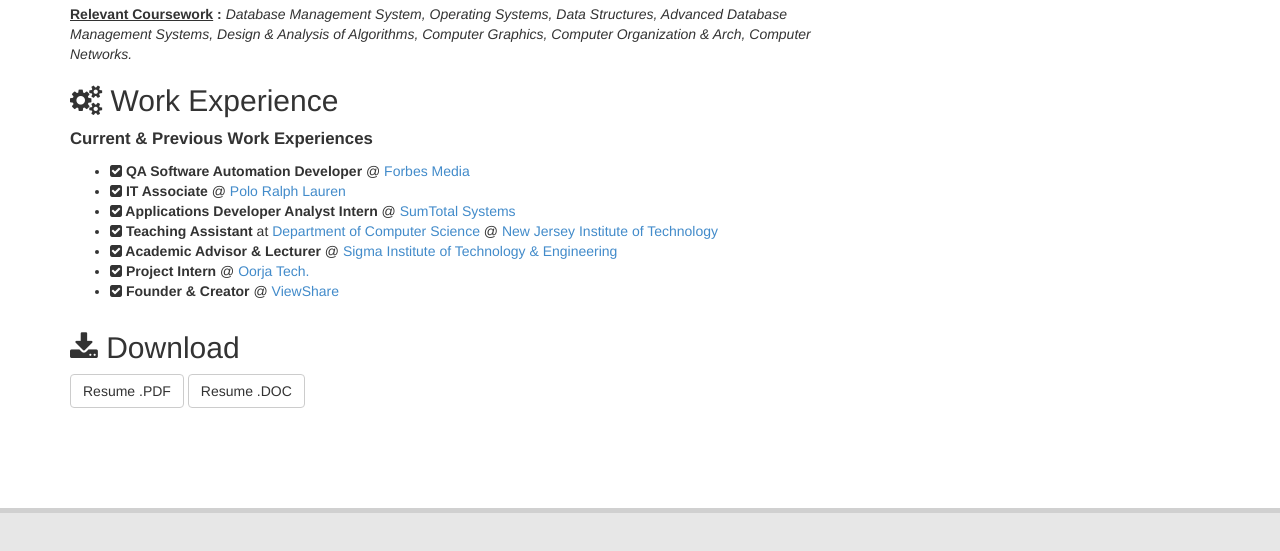
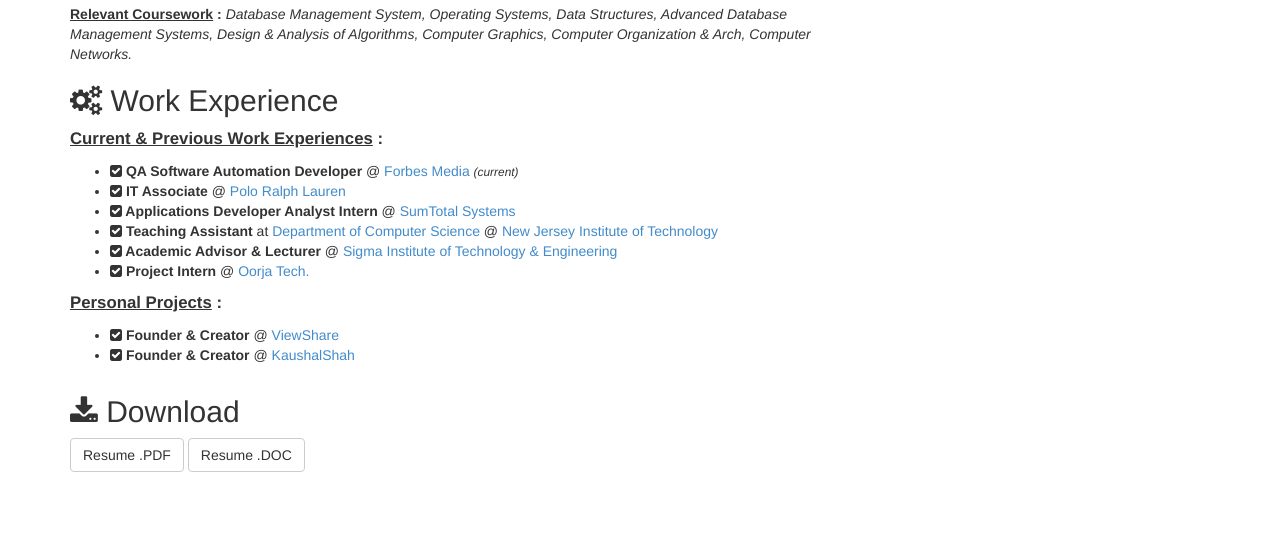
Before and after one commit to KaushalShah1307/My-Portfolio, a plain HTML site: page index.html in a window 1280 px wide. Shown: the part 1580-2131 px from the top of the page. Drawn offline with Linux system fonts and the light colour scheme.

Commit message:
Moved experience of ViewShare and MyPortfolio to a new subsection under Work Experiece Section. Added (current) against Forbes Media Experience to signify my current work exp. Underlined the new subsections under the Work Experience Secion to make it more visible to the user

```diff
--- a/index.html
+++ b/index.html
@@ -140,15 +140,19 @@
                     <p><strong><u>Relevant Coursework</u> :</strong> <i>Database Management System, Operating Systems, Data Structures, Advanced Database Management Systems, Design & Analysis of Algorithms, Computer Graphics, Computer Organization & Arch, Computer Networks.</i></p>
 
                     <h2><i class="fa fa-cogs"></i> Work Experience</h2>
-                    <p><big><strong>Current & Previous Work Experiences</strong></big></p>
+                    <p><big><strong><u>Current & Previous Work Experiences</u> :</strong></big></p>
                     <ul>
-                        <li><i class="fa fa-check-square"></i><strong> QA Software Automation Developer </strong> &#64; <a href="http://www.forbes.com" target="_blank">Forbes Media</a></li>
+                        <li><i class="fa fa-check-square"></i><strong> QA Software Automation Developer </strong> &#64; <a href="http://www.forbes.com" target="_blank">Forbes Media</a> <small><i>(current)</i></small></li>
                         <li><i class="fa fa-check-square"></i><strong> IT Associate </strong> &#64; <a href="http://www.ralphlauren.com/" target="_blank">Polo Ralph Lauren</a></li>
                         <li><i class="fa fa-check-square"></i><strong> Applications Developer Analyst Intern </strong> &#64; <a href="http://www.sumtotalsystems.com/" target="_blank">SumTotal Systems</a></li>
                         <li><i class="fa fa-check-square"></i><strong> Teaching Assistant </strong> at <a href="http://cs.njit.edu/" target="_blank">Department of Computer Science</a>  &#64; <a href="http://www.njit.edu/" target="_blank">New Jersey Institute of Technology</a></li>
                         <li><i class="fa fa-check-square"></i><strong> Academic Advisor & Lecturer </strong> &#64; <a href="http://sigma.ac.in/" target="_blank">Sigma Institute of Technology & Engineering</a></li>
                         <li><i class="fa fa-check-square"></i><strong> Project Intern </strong> &#64; <a href="http://www.oorjatech.com/" target="_blank">Oorja Tech.</a></li>
+                    </ul>
+                    <p><big><strong><u>Personal Projects</u> :</strong></big></p>
+                    <ul>
                         <li><i class="fa fa-check-square"></i><strong> Founder & Creator </strong> &#64; <a href="http://www.viewshare.tk" target="_blank">ViewShare</a></li>
+                        <li><i class="fa fa-check-square"></i><strong> Founder & Creator </strong> &#64; <a href="http://www.KaushalShah.tk" target="_blank">KaushalShah</a></li>
                     </ul>
                     <div class="clearfix"></div>
                     <h2><i class="fa fa-download"></i> Download</h2>
```
